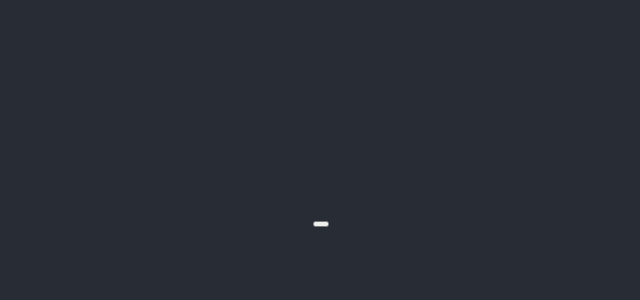
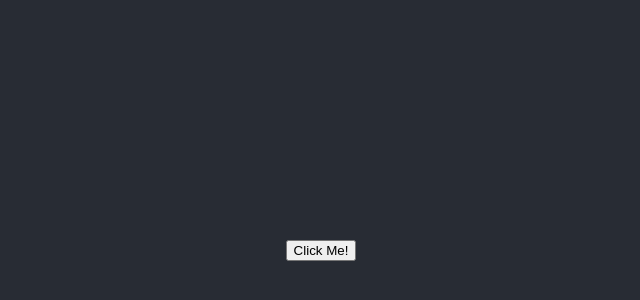
Before and after one commit to diegowendel/rainmeter, a React (Create React App) app in the folder client/: page / in a window 1280 px wide. Shown: the part 176-476 px from the top of the page, without its empty margins (319-959 px from the left). Built offline with nearby package versions, Linux system fonts and the light colour scheme.

Commit message:
Iniciando uso da API

```diff
--- a/client/src/App.js
+++ b/client/src/App.js
@@ -1,17 +1,38 @@
-import React from 'react';
+import React, { Component } from 'react';
 import logo from './logo.svg';
 import './App.css';
-import Requester from "./service/Requester";
+import API from "./service/ClimaTempoAPI";
 
-function App() {
-  return (
-    <div className="App">
-      <header className="App-header">
+class App extends Component {
 
-        <button onClick={Requester.getBaseUrl}/>
-      </header>
-    </div>
-  );
+  constructor(props) {
+    super(props);
+
+    this.state = {
+      text: ''
+    };
+
+    this.onChange = this.onChange.bind(this);
+  }
+
+  onChange(res) {
+    API.getCidades('São Paulo', 'SP').then(res => {
+      console.log('res', res);
+      this.setState({text: res.data[0].name});
+    }).catch();
+  }
+
+  render() {
+    return (
+      <div className="App">
+        <header className="App-header">
+          <p>{this.state.text}</p>
+
+          <button onClick={this.onChange}>Click Me!</button>
+        </header>
+      </div>
+    )
+  }
 }
 
 export default App;
--- /dev/null
+++ b/client/src/service/ClimaTempoAPI.js
@@ -0,0 +1,12 @@
+import Requester from "./Requester";
+import { API_TOKEN } from "../utils/Constantes";
+
+class ClimaTempoAPI {
+
+  static getCidades(name, state) {
+    const encodedUri = encodeURI(`http://apiadvisor.climatempo.com.br/api/v1/locale/city?name=${name}&state=${state}&token=${API_TOKEN}`);
+    return Requester.get(encodedUri);
+  }
+}
+
+export default ClimaTempoAPI;
--- a/client/src/service/Requester.js
+++ b/client/src/service/Requester.js
@@ -1,12 +1,13 @@
+import axios from "axios";
 
 class Requester {
 
-  get(url) {
-    console.log('get', url);
+  static get(url) {
+    return axios.get(url);
   }
 
-  post(url, json) {
-    console.log('post', url);
+  static post(url, json) {
+    return axios.post(url, JSON.stringify(json));
   }
 
   static getBaseUrl() {
@@ -17,7 +18,6 @@ class Requester {
     console.log('href', href);
     console.log('uri', uri);
   }
-
 }
 
 export default Requester;
--- /dev/null
+++ b/client/src/utils/Constantes.js
@@ -0,0 +1 @@
+export const API_TOKEN = "39a8dc378d9dff0245c62b36c9ebfc86";
```
